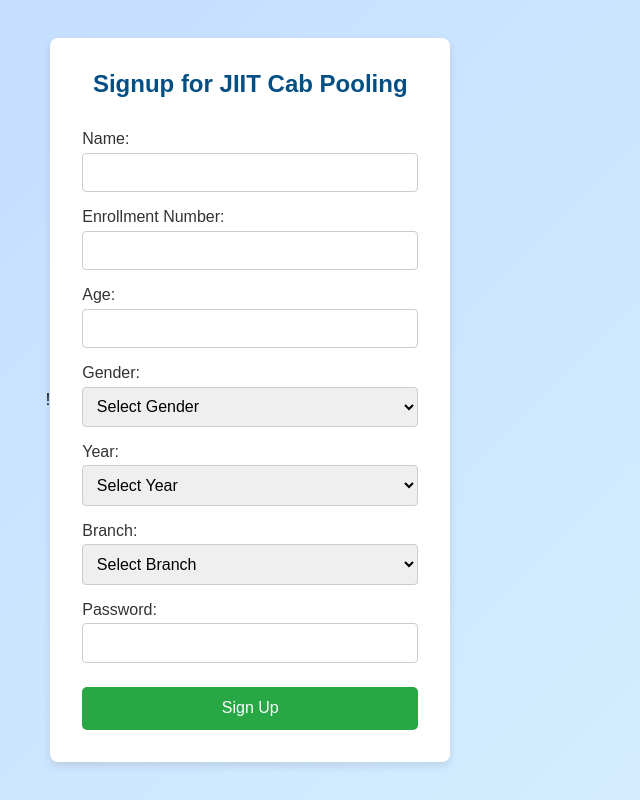
After one commit to Shauryagoyal04/CabpoolProject, a PHP site: page /signup.php in a window 1280 px wide. The commit adds this page. Shown: the whole page, without its empty margins (392-1032 px from the left). Run offline with PHP 8.4, Linux system fonts and the light colour scheme.

Commit message:
change to php
changed file to php

```diff
--- a/index.html
+++ b/index.php
@@ -13,8 +13,8 @@
 
         <!-- Login and Signup Buttons -->
         <div class="button-container">
-            <button class="btn login-btn">Login</button>
-            <button class="btn signup-btn">Sign Up</button>
+            <button id="loginBtn" class="btn login-btn">Login</button>
+            <button id="signupBtn" class="btn signup-btn">Sign Up</button>
         </div>
     </div>
 
@@ -22,5 +22,6 @@
     <footer>
         <p>Designed and Developed by Shaurya,Sarthak,Shreshtha,Harsh</p>
     </footer>
+    <script src="indexscript.js"></script>
 </body>
 </html>
--- /dev/null
+++ b/signup.css
@@ -0,0 +1,80 @@
+/* Basic reset */
+* {
+    margin: 0;
+    padding: 0;
+    box-sizing: border-box;
+}
+
+body {
+    display: flex;
+    justify-content: center;
+    align-items: center;
+    height: 100vh;
+    font-family: Arial, sans-serif;
+    background: linear-gradient(135deg, #c1d9ff, #d6f0ff);
+}
+
+/* Signup Container */
+.signup-container {
+    width: 100%;
+    max-width: 400px;
+    padding: 2rem;
+    background: #ffffff;
+    border-radius: 8px;
+    box-shadow: 0 4px 8px rgba(0, 0, 0, 0.1);
+    text-align: center;
+}
+
+.signup-container h2 {
+    margin-bottom: 1rem;
+    color: #034f84;
+}
+
+/* Form Styling */
+form {
+    display: flex;
+    flex-direction: column;
+}
+
+label {
+    margin-top: 1rem;
+    font-size: 1rem;
+    color: #333;
+    text-align: left;
+}
+
+input[type="text"],
+input[type="number"],
+input[type="password"],
+select {
+    padding: 0.6rem;
+    margin-top: 0.3rem;
+    font-size: 1rem;
+    border: 1px solid #ccc;
+    border-radius: 4px;
+    outline: none;
+}
+
+input[type="text"]:focus,
+input[type="number"]:focus,
+input[type="password"]:focus,
+select:focus {
+    border-color: #007bff;
+}
+
+/* Submit Button */
+.submit-btn {
+    margin-top: 1.5rem;
+    padding: 0.8rem;
+    font-size: 1rem;
+    color: white;
+    background-color: #28a745;
+    border: none;
+    border-radius: 5px;
+    cursor: pointer;
+    transition: background 0.3s;
+}
+
+.submit-btn:hover {
+    background-color: #218838;
+}
--- /dev/null
+++ b/signup.php
@@ -0,0 +1,57 @@
+!<!DOCTYPE html>
+<html lang="en">
+<head>
+    <meta charset="UTF-8">
+    <meta name="viewport" content="width=device-width, initial-scale=1.0">
+    <title>Signup - JIIT Cab Pooling</title>
+    <link rel="stylesheet" href="signup.css">
+</head>
+<body>
+    <div class="signup-container">
+        <h2>Signup for JIIT Cab Pooling</h2>
+        <form action="submit_signup.php" method="post">
+            <label for="name">Name:</label>
+            <input type="text" id="name" name="name" required>
+
+            <label for="enrollment">Enrollment Number:</label>
+            <input type="text" id="enrollment" name="enrollment" required>
+
+            <label for="age">Age:</label>
+            <input type="number" id="age" name="age" required min="17" max="100">
+
+            <label for="gender">Gender:</label>
+            <select id="gender" name="gender" required>
+                <option value="">Select Gender</option>
+                <option value="male">Male</option>
+                <option value="female">Female</option>
+                <option value="other">Other</option>
+            </select>
+
+            <label for="year">Year:</label>
+            <select id="year" name="year" required>
+                <option value="">Select Year</option>
+                <option value="1">1st Year</option>
+                <option value="2">2nd Year</option>
+                <option value="3">3rd Year</option>
+                <option value="4">4th Year</option>
+            </select>
+
+            <label for="branch">Branch:</label>
+            <select id="branch" name="branch" required>
+                <option value="">Select Branch</option>
+                <option value="CSE">Computer Science</option>
+                <option value="IT">Information Technology</option>
+                <option value="ECE">Electronics and Communication</option>
+                <option value="EEE">Electrical and Electronics</option>
+                <option value="ME">Mechanical</option>
+                <!-- Add other branches if needed -->
+            </select>
+
+            <label for="password">Password:</label>
+            <input type="password" id="password" name="password" required>
+
+            <button type="submit" class="submit-btn">Sign Up</button>
+        </form>
+    </div>
+</body>
+</html>
```
Also changed, not shown: indexscript.js (added, +12 -0 lines), login.php (added).
